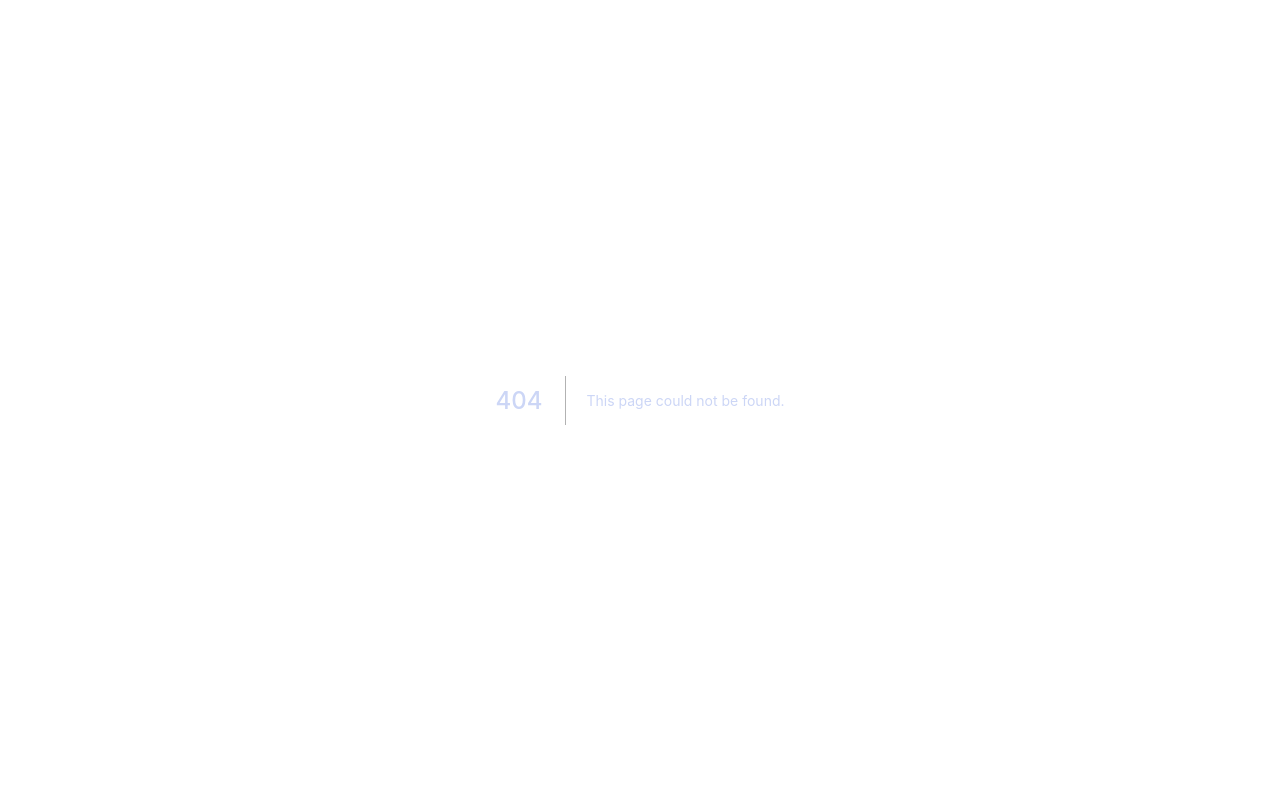
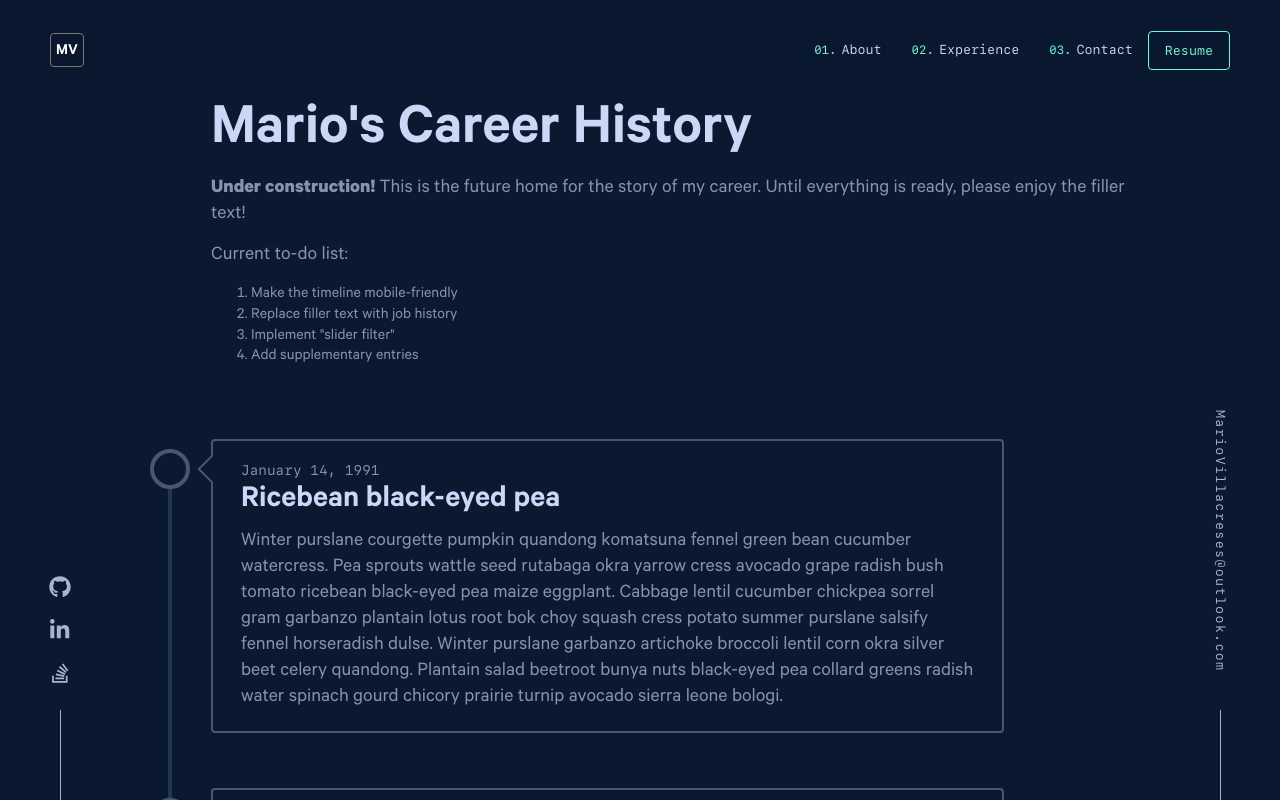
Before and after one commit to villacreses/personal-site-v2, a Next.js app: page /timeline in a window 1280 px wide. Before the commit this address had no page. Shown: the top 800 px of the page. Built offline with nearby package versions, Linux system fonts and the light colour scheme.

Commit message:
Create timeline component

```diff
--- a/src/components/Layout.tsx
+++ b/src/components/Layout.tsx
@@ -16,6 +16,10 @@ type IconLinkProps = {
 type LayoutContent = {
   email: string;
   links: Array<IconLinkProps>
+}
+
+interface LayoutProps extends HeadProps {
+  flex?: boolean;
 }
 
 export const EmailPanel: FC<Pick<LayoutContent,'email'>> = ({
@@ -53,14 +57,25 @@ const LinksPanel: FC<Pick<LayoutContent,'links'>> = ({ links }) => (
   </div>
 );
 
-const Layout: FC<HeadProps> = ({ children, ...props }) => (
-  <>
+const Layout: FC<LayoutProps> = ({
+  children,
+  flex = false,
+  ...props
+}) => {
+
+  const mainClassNames = flex
+    ? "fillHeight flex-column"
+    : "fillHeight";
+
+  return (
+    <>
     <Head {...props} />
     <Nav />
     <LinksPanel links={content.links} />
     <EmailPanel email={content.email} />
-    <main className="fillHeight">{children}</main>
+    <main className={mainClassNames}>{children}</main>
   </>
 );
+}
 
 export default Layout;
--- a/src/components/Nav.tsx
+++ b/src/components/Nav.tsx
@@ -21,7 +21,13 @@ const navLinks: HTMLProps<HTMLAnchorElement>[] = [
   },
 ];
 
-const Nav: FC = () => {
+const NavFiller = () => <div style={{height: "var(--nav-height)"}} />
+
+type NavComposition = {
+  Filler: typeof NavFiller,
+}
+
+const Nav: FC & NavComposition = () => {
   const scrollDirection = useScrollDirection();
   const scrolledToTop = useNavAutohide();
 
@@ -55,4 +61,6 @@ const Nav: FC = () => {
   )
 }
 
+Nav.Filler = NavFiller;
+
 export default Nav;
--- a/src/components/SectionHeader.module.scss
+++ b/src/components/SectionHeader.module.scss
@@ -27,7 +27,6 @@
   position: relative;
   margin: 10px 0 40px;
   width: 100%;
-  font-size: clamp(26px, 5vw, var(--fz-heading));
   white-space: nowrap;
 
   &::after {
--- /dev/null
+++ b/src/components/Timeline.module.scss
@@ -0,0 +1,121 @@
+$diameter: 40px;
+$border_width: 2px;
+$triangle_size: 11px;
+$grid-top-row-height: 10px;
+
+%grid {
+  display: grid;
+  grid-template-columns: $diameter ($triangle_size + 10px) minmax(auto, 793px);
+}
+
+%content-box {
+  border: $border_width solid var(--slate-dark);
+  background-color: var(--navy);
+  transition: var(--transition);
+}
+
+.top-section {
+  margin-left: $diameter + $triangle_size + 10;
+  padding: 0;
+}
+
+/* The triangle */
+.triangle {
+  grid-area: 2 / 2 / 3 /3;
+  overflow: hidden;
+  position: relative;
+  display: flex;
+  justify-content: flex-end;
+  margin-right: -$border_width;
+
+  pointer-events: none;
+  span {
+    @extend %content-box;
+    content: " ";
+    display: block;
+
+    height: $triangle_size * 2;
+    width: $triangle_size * 2;
+    transform: rotate(45deg);
+    align-self: center;
+    margin-right: -$triangle_size;
+    z-index: 3;
+  }
+}
+
+.timeline {
+  @extend %grid;
+  flex: 1;
+
+  position: relative;
+  margin: 55px 0 0 0;
+  padding: 0 0 20px 0;
+
+  row-gap: 55px;
+
+  /* The line */
+  &::before {
+    content: " ";
+    width: 4px;
+    background-color: var(--navy-lightest);
+    justify-self: center;
+    position: absolute;
+    grid-column: 1 / 2;
+    top: 0;
+    bottom: 0;
+    z-index: 0;
+    margin-top: $grid-top-row-height;
+  }
+
+  li {
+    @extend %grid;
+    grid-template-rows: $grid-top-row-height $diameter 1fr;
+    grid-column: 1 / -1;
+    position: relative;
+
+    pointer-events: none;
+
+    & > * {
+      pointer-events: auto;
+    }
+
+    $li: &;
+
+    &:hover {
+      & > i,
+      & > div,
+      & > span span {
+        border-color: var(--green);
+        background-color: var(--navy-light);
+      }
+    }
+
+    & > i {
+      @extend %content-box;
+      transition: var(--transition);
+      display: block;
+      border-width: 4px;
+      border-radius: 50%;
+      background-color: var(--navy);
+      box-sizing: border-box;
+      grid-area: 2 / 1 /3/ 2;
+    }
+
+    & > div {
+      @extend %content-box;
+
+      grid-column: 3 / -2;
+      grid-row: 1 / -1;
+
+      padding: 1.25rem 1.75rem;
+      border-radius: var(--border-radius);
+      position: relative;
+      z-index: 2;
+    }
+
+    time {
+      font-family: var(--font-mono);
+      font-size: var(--fz-sm);
+    }
+  }
+}
--- /dev/null
+++ b/src/components/Timeline.tsx
@@ -0,0 +1,46 @@
+import {FC, TimeHTMLAttributes} from 'react';
+import Markdown from 'react-markdown';
+
+import styles from './Timeline.module.scss';
+
+export interface TimelineListEntryProps {
+  title: string,
+  content: string,
+  timeMetadata: {
+    date: string,
+    timestamp?: TimeHTMLAttributes<HTMLElement>['dateTime'],
+    timeOfDay?: string,
+  },
+}
+
+type TimelineProps = {
+  entries: TimelineListEntryProps[],
+};
+
+const triangle = (
+  <span className={styles.triangle}>
+    <span />
+  </span>
+);
+
+export const Timeline: FC<TimelineProps> = ({entries}) => (
+  <ol className={styles.timeline}>
+    {
+      entries.map(({
+        timeMetadata,
+        title,
+        content,
+      }) => (
+        <li key={timeMetadata.date}>
+          <i />
+          <div>
+            <time>January 14, 1991</time>
+            <h2>{title}</h2>
+            <Markdown>{content}</Markdown>
+          </div>
+          {triangle}
+        </li>
+      ))
+    }
+  </ol>
+);
--- a/src/components/index.ts
+++ b/src/components/index.ts
@@ -8,3 +8,6 @@ export { default as Layout } from './Layout';
 export { default as Nav } from './Nav';
 export { default as ProfileImage } from './ProfileImage';
 export { default as DisplayIf } from './DisplayIf'
+export { Timeline } from './Timeline';
+
+export type { TimelineListEntryProps } from './Timeline'
--- /dev/null
+++ b/src/pages/timeline.tsx
@@ -0,0 +1,50 @@
+import { Layout, Timeline, TimelineListEntryProps, Nav } from '@components';
+import styles from '../components/Timeline.module.scss';
+
+const defaultProps: TimelineListEntryProps[] = [
+  {
+    title: 'Ricebean black-eyed pea',
+    content: 'Winter purslane courgette pumpkin quandong komatsuna fennel green bean cucumber watercress. Pea sprouts wattle seed rutabaga okra yarrow cress avocado grape radish bush tomato ricebean black-eyed pea maize eggplant. Cabbage lentil cucumber chickpea sorrel gram garbanzo plantain lotus root bok choy squash cress potato summer purslane salsify fennel horseradish dulse. Winter purslane garbanzo artichoke broccoli lentil corn okra silver beet celery quandong. Plantain salad beetroot bunya nuts black-eyed pea collard greens radish water spinach gourd chicory prairie turnip avocado sierra leone bologi.',
+    timeMetadata: {
+      date: "14 Jan"
+    }
+  },
+  {
+    title: 'Ricebean black-eyed pea',
+    content: 'Winter purslane courgette pumpkin quandong komatsuna fennel green bean cucumber watercress. Pea sprouts wattle seed rutabaga okra yarrow cress avocado grape radish bush tomato ricebean black-eyed pea maize eggplant. Cabbage lentil cucumber chickpea sorrel gram garbanzo plantain lotus root bok choy squash cress potato summer purslane salsify fennel horseradish dulse. Winter purslane garbanzo artichoke broccoli lentil corn okra silver beet celery quandong. Plantain salad beetroot bunya nuts black-eyed pea collard greens radish water spinach gourd chicory prairie turnip avocado sierra leone bologi.',
+    timeMetadata: {
+      date: "14 Jan"
+    }
+  },
+  {
+    title: 'Ricebean black-eyed pea',
+    content: 'Winter purslane courgette pumpkin quandong komatsuna fennel green bean cucumber watercress. Pea sprouts wattle seed rutabaga okra yarrow cress avocado grape radish bush tomato ricebean black-eyed pea maize eggplant. Cabbage lentil cucumber chickpea sorrel gram garbanzo plantain lotus root bok choy squash cress potato summer purslane salsify fennel horseradish dulse. Winter purslane garbanzo artichoke broccoli lentil corn okra silver beet celery quandong. Plantain salad beetroot bunya nuts black-eyed pea collard greens radish water spinach gourd chicory prairie turnip avocado sierra leone bologi.',
+    timeMetadata: {
+      date: "14 Jan"
+    }
+  },
+]
+
+const CareerTimeline = () => (
+  <Layout flex>
+    <Nav.Filler />
+    <section className={styles["top-section"]}>
+      <h1>{`Mario's Career History`}</h1>
+      <p>
+        <strong>Under construction! </strong>
+        This is the future home for the story of my career. Until
+        everything is ready, please enjoy the filler text!
+      </p>
+      <p>Current to-do list:</p>
+      <ol>
+        <li>Make the timeline mobile-friendly</li>
+        <li>Replace filler text with job history</li>
+        <li>{`Implement "slider filter"`}</li>
+        <li>Add supplementary entries</li>
+      </ol>
+    </section>
+    <Timeline entries={defaultProps} />
+  </Layout>
+);
+
+export default CareerTimeline;
--- a/src/styles/globals.scss
+++ b/src/styles/globals.scss
@@ -40,7 +40,8 @@
   --fz-lg: 18px;
   --fz-xl: 20px;
   --fz-xxl: 22px;
-  --fz-heading: 32px;
+  --fz-h1: clamp(40px, 5vw, 60px);
+  --fz-h2: clamp(26px, 5vw, 32px);
   --border-radius: 4px;
   --nav-height: 100px;
   --nav-scroll-height: 70px;
@@ -128,6 +129,11 @@ main {
   min-height: 100vh;
   padding: 0 150px;
 
+  &.flex-column {
+    display: flex;
+    flex-direction: column;
+  }
+
   @media (max-width: 1080px) {
     padding: 0 100px;
   }
@@ -178,6 +184,14 @@ h6 {
   color: var(--slate-lightest);
 }
 
+h1 {
+  font-size: var(--fz-h1);
+}
+
+h2 {
+  font-size: var(--fz-h2);
+}
+
 a {
   display: inline-block;
   text-decoration: none;
@@ -190,8 +204,6 @@ a {
     color: var(--green);
   }
 }
-
-
 
 button {
   cursor: pointer;
@@ -215,3 +227,7 @@ p {
 ins {
   text-decoration: none;
 }
+
+.display-flex {
+  display: flex;
+}
--- a/src/styles/sections.scss
+++ b/src/styles/sections.scss
@@ -105,7 +105,7 @@
   text-align: center;
 
   h3 {
-    font-size: clamp(40px, 5vw, 60px);
+    font-size: var(--fz-h1);
   }
 
   p {
```
